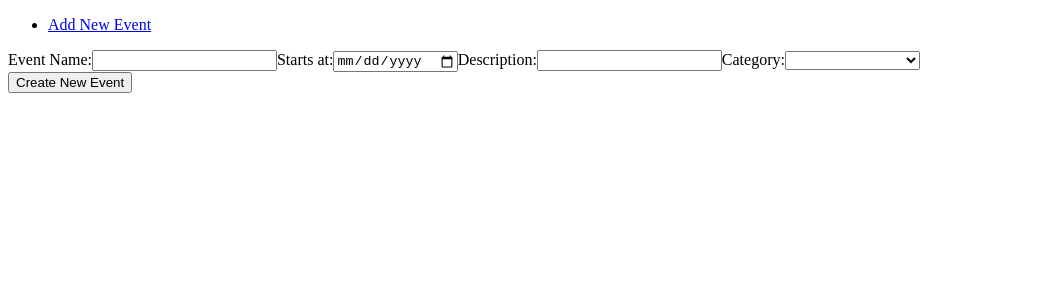
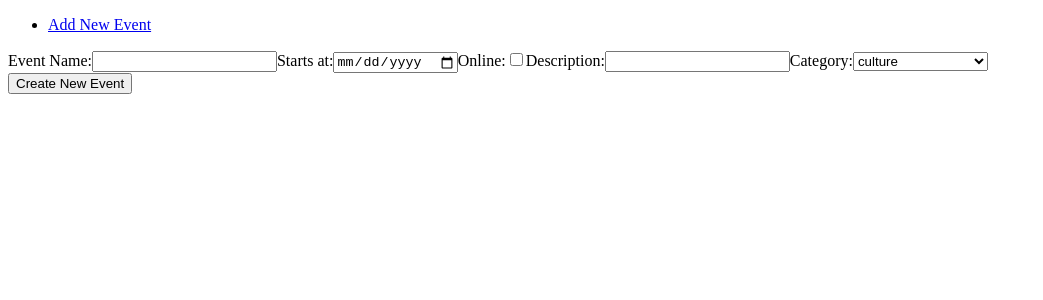
Before and after one commit to marzena-maria/meeting-app-frontend, a React (Create React App) app: page /add-new-event in a window 1280 px wide. Shown: the top 300 px of the page, without its empty margins (0-1043 px from the left). Built offline with nearby package versions, Linux system fonts and the light colour scheme.

Commit message:
[saving event data to mongo]

```diff
--- a/src/Components/Forms/EventForm/EventForm.js
+++ b/src/Components/Forms/EventForm/EventForm.js
@@ -4,39 +4,45 @@ import axios from 'axios';
 
 function EventForm() {
 
-    async function saveEventForm() {
-        const response = await axios.post('/add-new-event', {
+    async function onSubmitForm() {
+        try {
+            const response = await axios.post('/events/add-new-event', {
                 eventName,
                 startingDate,
-            // online,
+                ifOnline,
                 description,
                 category
             })
+            console.log(response);
             if(response) {
                 console.log(response);
             }
+        }
+        catch (error) {
+            console.error(error);
+        }
     };
+
 
     //const [organizer, setOrganizer] = React.useState('');
     const [eventName, setEventName] = React.useState('');
+
     const [startingDate, setStartingDate] = React.useState('');
     //const [finishingDate, setFinishingDate] = React.useState('');
-    //const [inOnline, setIfOnline] = React.useState(false);
+    const [ifOnline, setIfOnline] = React.useState(false);
     // const [location, setLocation] = React.useState(locationInitialState);
     const [description, setDescription] = React.useState('');
 
     // categories
-    const [category, setCategory] = React.useState([ '', 'culture', 'sport', 'learning languages', 'other' ]);
+    //const [category, setCategory] = React.useState([ '', 'culture', 'sport', 'learning languages', 'other' ]);
+    //const Options = category.map(Options => Options);
 
-    const Options = category.map(Options => Options);
+    const [category, setCategory] = React.useState('');
 
-    function handleOptions(event) {
-        console.clear()
-        console.log((category[event.target.value]))
-    };
-
-    // participants
-    //const [participants, setParticipants] = React.useState('');
+    // function handleOptions(event) {
+    //     console.clear()
+    //     console.log((category[event.target.value]))
+    // };
 
     return (
         <>
@@ -56,12 +62,13 @@ function EventForm() {
                 type='date'
             />
 
-            {/* <label htmlFor='ifOnline'>Online:</label>
+            <label htmlFor='ifOnline'>Online:</label>
             <input
-                onChange={event => {setIfOnline()}}
+                onChange={event => {setIfOnline(event.target.checked)}}
                 className='ifOnlineInput'
                 type='checkbox'
-            /> */}
+                checked={ifOnline}
+            />
 
             <label htmlFor='description'>Description:</label>
             <input
@@ -71,17 +78,20 @@ function EventForm() {
             />
 
             <label htmlFor='category'>Category:</label>
-            <select onChange={event => handleOptions(event)}>
-                {Options.map((test, key) =>
+            <select onChange={event => setCategory(event.target.value)}>
+                <option value="culture">culture</option>
+                <option value="sport">sport</option>
+                <option value="learning_languages">learning languages</option>
+                <option value="other">other</option>
+                {/* {Options.map((test, key) =>
                 <option key={key} value={key}>
                     {test}
-                </option>)}
+                </option>)} */}
             </select>
 
-            {/*  participants????  */}
         </form>
 
-        <button onClick={saveEventForm}>Create New Event</button>
+        <button onClick={onSubmitForm}>Create New Event</button>
         </>
     )
 
```
Lines whose indentation alone changed are shown as unchanged.
